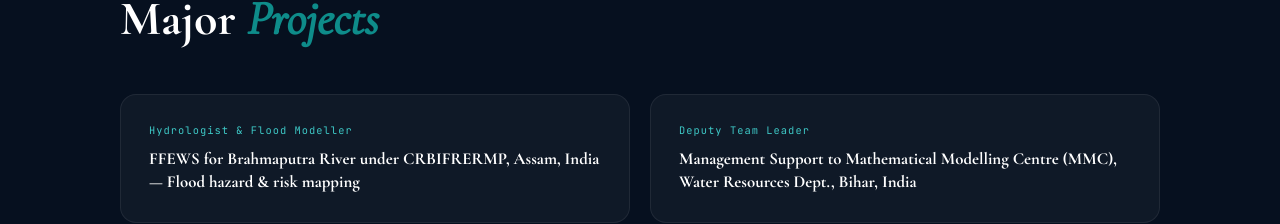
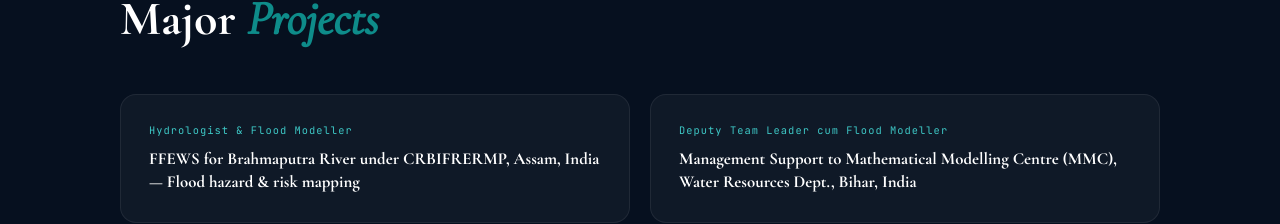
Before and after one commit to Shahadat-Apel/Profile, a plain HTML site: page index.html in a window 1280 px wide. Shown: the part 5417-5641 px from the top of the page. Drawn offline with nearby package versions, Linux system fonts and the light colour scheme.

Commit message:
Update index.html
Flood Modeller

```diff
--- a/index.html
+++ b/index.html
@@ -569,7 +569,7 @@
     <h2 class="section-title reveal">Major <em>Projects</em></h2>
     <div class="proj-grid">
       <div class="proj-card reveal"><div class="proj-role">Hydrologist &amp; Flood Modeller</div><div class="proj-title">FFEWS for Brahmaputra River under CRBIFRERMP, Assam, India — Flood hazard &amp; risk mapping</div></div>
-      <div class="proj-card reveal"><div class="proj-role">Deputy Team Leader</div><div class="proj-title">Management Support to Mathematical Modelling Centre (MMC), Water Resources Dept., Bihar, India</div></div>
+      <div class="proj-card reveal"><div class="proj-role">Deputy Team Leader cum Flood Modeller</div><div class="proj-title">Management Support to Mathematical Modelling Centre (MMC), Water Resources Dept., Bihar, India</div></div>
       <div class="proj-card reveal"><div class="proj-role">Flood Modeller</div><div class="proj-title">FFEWS for Karnali and Narayani River Basin, Nepal</div></div>
       <div class="proj-card reveal"><div class="proj-role">Flood Forecasting &amp; Warning Dissemination Expert</div><div class="proj-title">Management Support to MMC for Water Resources R&amp;D, Bihar, India</div></div>
       <div class="proj-card reveal"><div class="proj-role">Project Leader · Urban Flood &amp; Drainage Modelling Specialist</div><div class="proj-title">Capacity Development for Enhanced Flood Forecasting &amp; Warning Services of Bangladesh</div></div>
```
